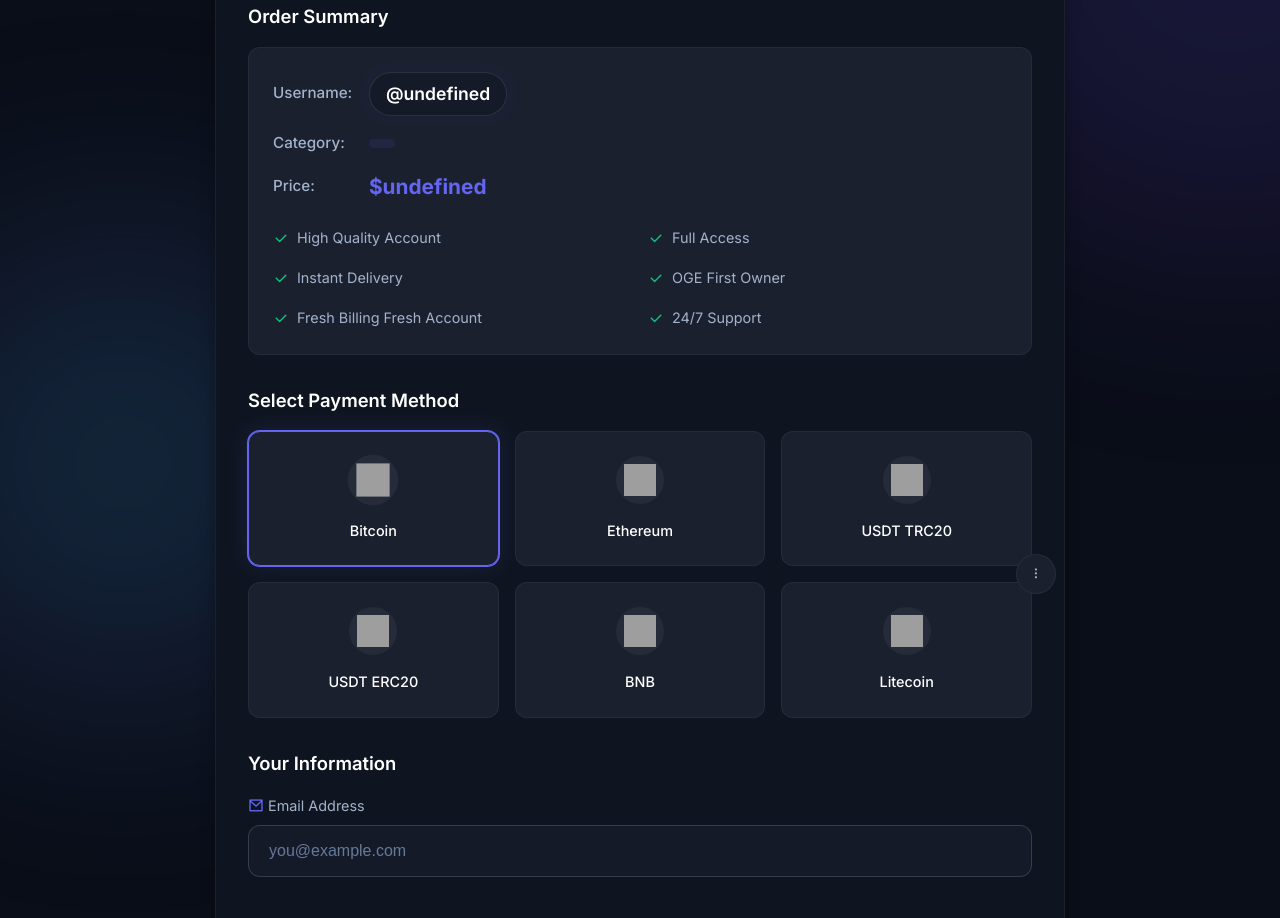
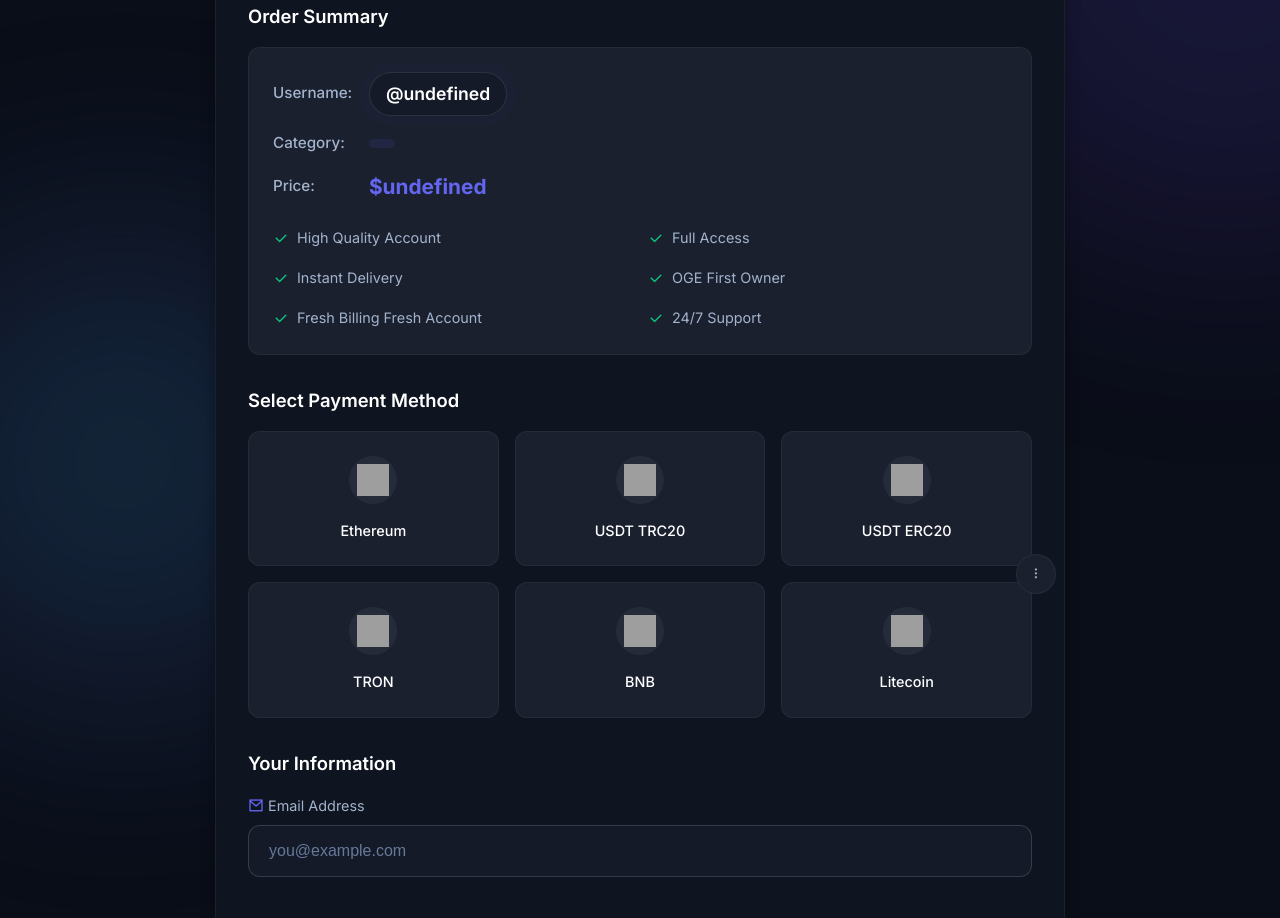
Before and after one commit to y00y90jk/45673457357, a plain HTML site: page checkout.html in a window 1280 px wide. Shown: the part 276-1194 px from the top of the page. Drawn offline with nearby package versions, Linux system fonts and the light colour scheme; sample sign-in values are in the browser's storage; grey boxes are pictures that could not be loaded.

Commit message:
Update checkout.html

```diff
--- a/checkout.html
+++ b/checkout.html
@@ -115,16 +115,16 @@
                 <div class="payment-section">
                     <h3 class="section-title">Select Payment Method</h3>
                     <div class="crypto-selector">
-                        <div class="crypto-option selected" data-value="bitcoin">
-                            <input type="radio" id="bitcoin" name="payment" value="bitcoin" checked>
-                            <label for="bitcoin">
-                                <div class="crypto-icon">
-                                    <img loading="lazy" width="32" height="32"
-                                        src="https://cryptologos.cc/logos/bitcoin-btc-logo.svg" alt="Bitcoin">
-                                </div>
-                                <span>Bitcoin</span>
-                            </label>
-                        </div>
+                        <!-- <div class="crypto-option selected" data-value="bitcoin"> -->
+                        <!-- <input type="radio" id="bitcoin" name="payment" value="bitcoin" checked> -->
+                        <!-- <label for="bitcoin"> -->
+                        <!-- <div class="crypto-icon"> -->
+                        <!-- <img loading="lazy" width="32" height="32" -->
+                        <!-- src="https://cryptologos.cc/logos/bitcoin-btc-logo.svg" alt="Bitcoin"> -->
+                        <!-- </div> -->
+                        <!-- <span>Bitcoin</span> -->
+                        <!-- </label> -->
+                        <!-- </div> -->
                         <div class="crypto-option" data-value="ethereum">
                             <input type="radio" id="ethereum" name="payment" value="ethereum">
                             <label for="ethereum">
@@ -153,6 +153,16 @@
                                         src="https://cryptologos.cc/logos/tether-usdt-logo.svg" alt="USDT ERC20">
                                 </div>
                                 <span>USDT ERC20</span>
+                            </label>
+                        </div>
+                        <div class="crypto-option" data-value="tron">
+                            <input type="radio" id="tron" name="payment" value="tron">
+                            <label for="tron">
+                                <div class="crypto-icon">
+                                    <img loading="lazy" width="32" height="32"
+                                        src="https://cryptologos.cc/logos/tron-trx-logo.svg" alt="TRON">
+                                </div>
+                                <span>TRON</span>
                             </label>
                         </div>
                         <div class="crypto-option" data-value="bnb">
@@ -330,9 +340,6 @@
     <!-- Scripts loaded at the end for faster page load -->
     <script src="js/api-service.js" defer></script>
     <script src="js/checkout.js" defer></script>
-</body>
-
-</html>
 <script>
 if (window.location.pathname.endsWith("checkout.html")) {
     window.history.replaceState(null, "", "/checkout");
```
